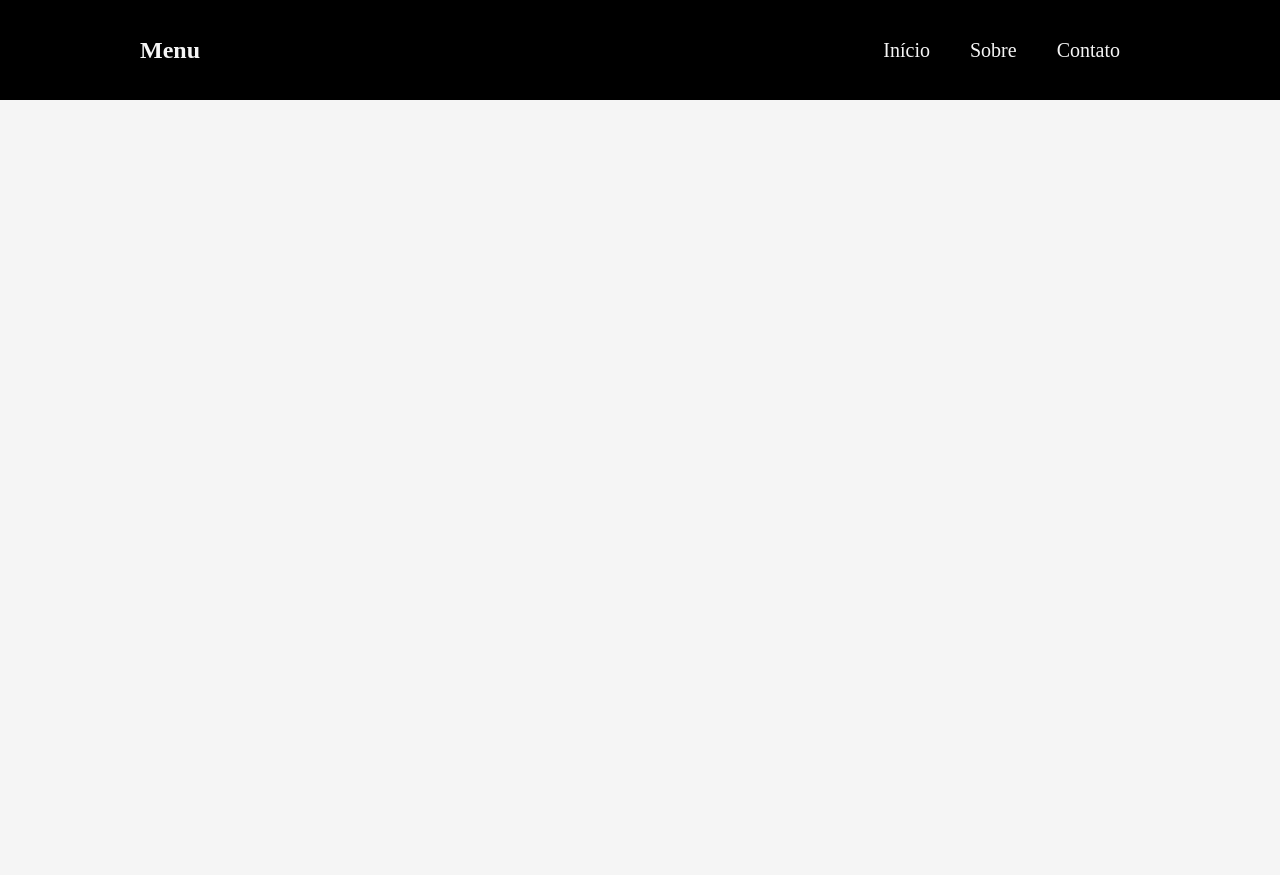
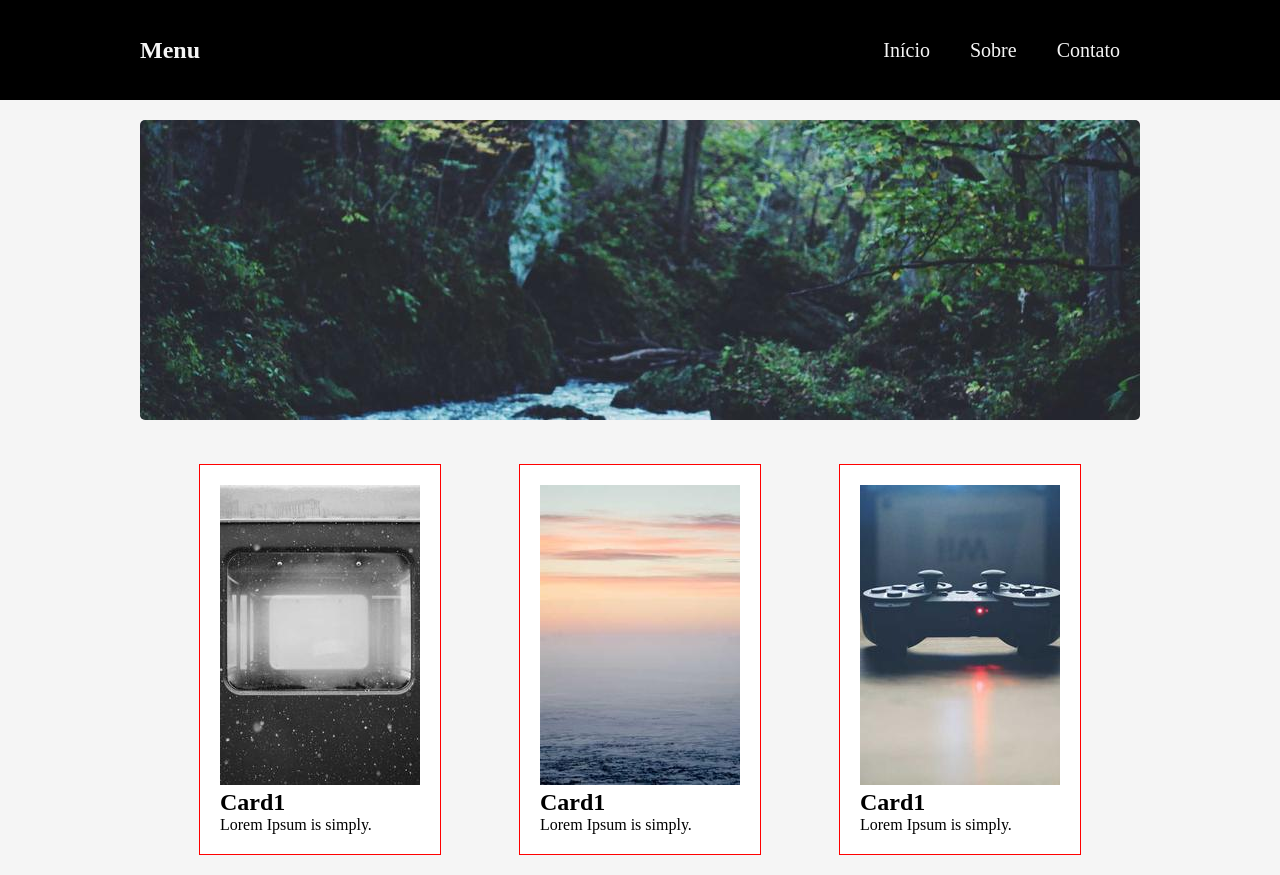
Before and after one commit to lennonsjm/curso-fullstack, a plain HTML site: page index.html in a window 1280 px wide. Before the commit the page ends 800 px from the top, so only its background shows below. Drawn offline with Linux system fonts and the light colour scheme.

Commit message:
cards no index

```diff
--- a/CSS/style.css
+++ b/CSS/style.css
@@ -6,6 +6,12 @@ body{
     background: #f5f5f5;
 }
 
+.containerMain{
+     margin: 0 auto;
+     max-width: 1000px;
+    width: 100%;
+
+}
 
 
 header {
@@ -50,3 +56,26 @@ header  ul a:hover{
     text-decoration: underline blue;
     color: orange;
 }
+
+.carrosel article{
+    margin-top: 20px;
+
+}
+
+.carrosel img{
+    border-radius: 5px;
+}
+
+.cards{
+    display: flex;
+    padding: 20px;
+    justify-content: space-around;
+    flex-wrap: wrap;
+
+}
+ .card {
+    padding: 20px;
+    background-color: white;
+    border: 1px solid red;
+    margin-top: 20px;
+}
--- a/index.html
+++ b/index.html
@@ -7,7 +7,7 @@
     <link rel="stylesheet" href="/CSS/style.css">
   </head>
   <body>
-      <main class="container">
+    <div class="container">
     <header>
       <section class="contentHeader">
         <h2>Menu</h2>
@@ -20,6 +20,36 @@
         </nav>
       </section>
     </header>
+    <!--Carrosel-->
+    <main class="containerMain">
+      <section class="carrosel">
+
+        <article><img src="/img/img-1.jpg" alt="banner de logo"></article>
+      </section>
+
+  <section class="cards">
+    <article class="card"> <img src="/img/img-2.jpg" alt="">
+    <h2>Card1</h2>
+    <p>Lorem Ipsum is simply. </p>
+  </article>
+
+    <article class="card">
+      <img src="/img/img-3.jpg" alt="">
+      <h2>Card1</h2>
+    <p>Lorem Ipsum is simply.</p>
+    </article>
+
+    <article class="card">
+      <img src="/img/img-4.jpg" alt="">
+      <h2>Card1</h2>
+    <p>Lorem Ipsum is simply.</p>
+    </article>
+
+
+  </section>
+
+
     </main>
+    </div>
   </body>
 </html>
```
Also changed, not shown: img/img-1.jpg (added), img/img-2.jpg (added), img/img-3.jpg (added), img/img-4.jpg (added). Lines whose indentation alone changed are shown as unchanged.
